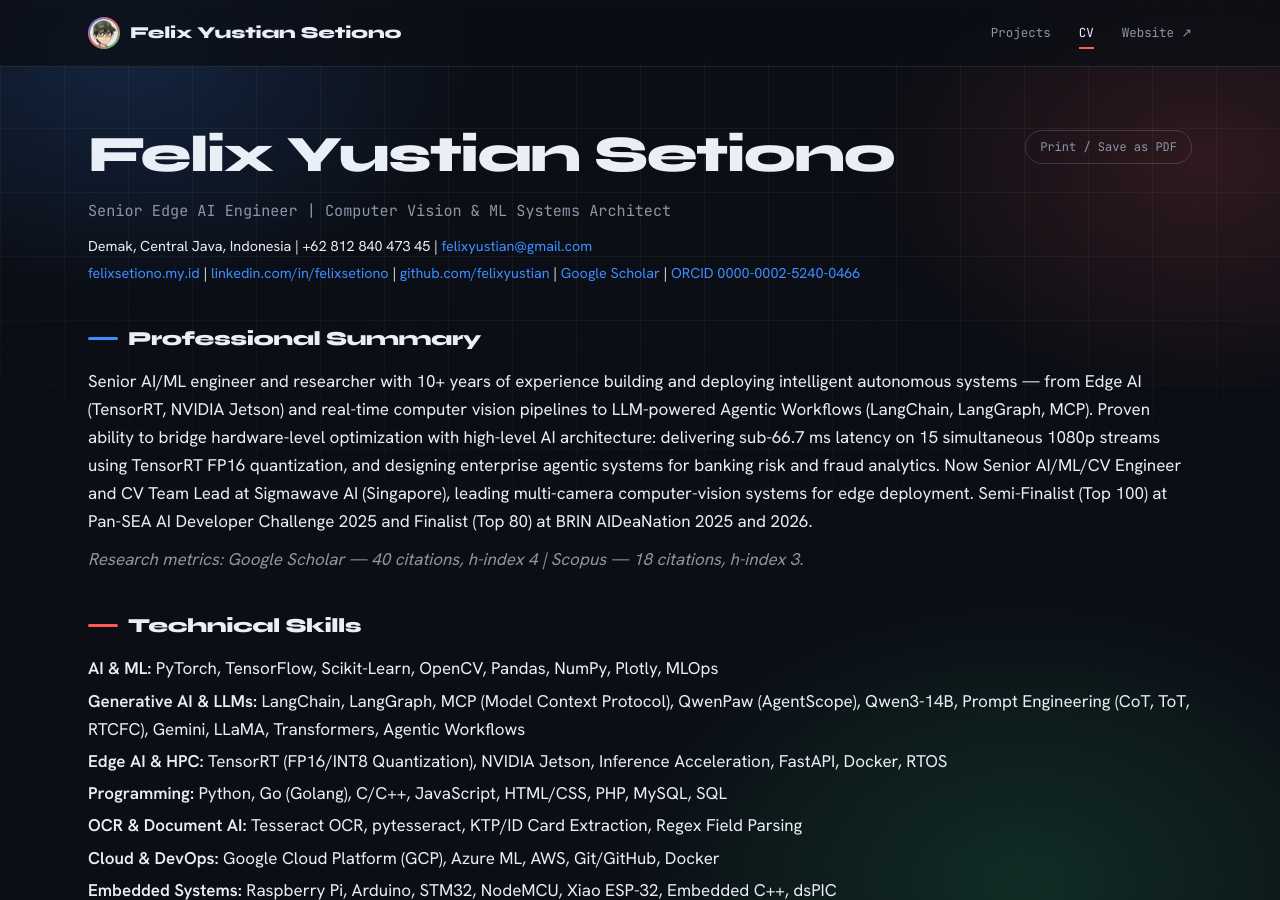
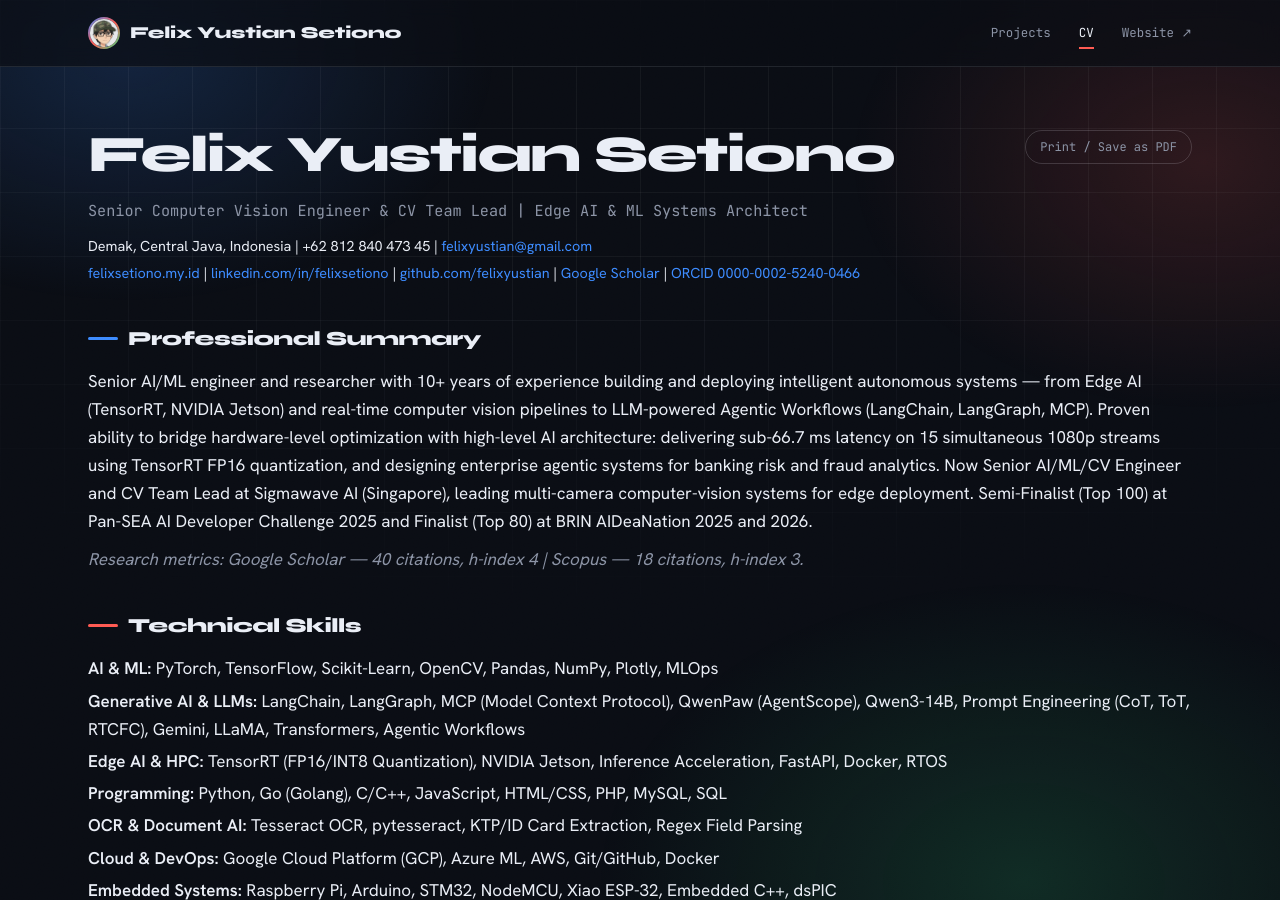
Before and after one commit to felixyustian/felixyustian.github.io, a Jekyll site: the page built from cv_ats_felix_yustian.html, in a window 1280 px wide and 900 px high. Built offline with Jekyll 4.4.1, drawn with Linux system fonts in a browser that asks for light colours.

Commit message:
Update CV page title

```diff
--- a/cv_ats_felix_yustian.html
+++ b/cv_ats_felix_yustian.html
@@ -23,7 +23,7 @@ description: Curriculum vitae of Felix Yustian Setiono, Senior Computer Vision E
 <button class="print" type="button" onclick="window.print()">Print / Save as PDF</button>
 <header>
   <h1>Felix Yustian Setiono</h1>
-  <p class="headline">Senior Edge AI Engineer | Computer Vision &amp; ML Systems Architect</p>
+  <p class="headline">Senior Computer Vision Engineer &amp; CV Team Lead | Edge AI &amp; ML Systems Architect</p>
   <p class="contact">Demak, Central Java, Indonesia | +62 812 840 473 45 | <a href="mailto:felixyustian@gmail.com">felixyustian@gmail.com</a></p>
   <p class="contact"><a href="https://felixsetiono.my.id">felixsetiono.my.id</a> | <a href="https://linkedin.com/in/felixsetiono">linkedin.com/in/felixsetiono</a> | <a href="https://github.com/felixyustian">github.com/felixyustian</a> | <a href="https://scholar.google.com/citations?user=W_NZMf4AAAAJ&amp;hl=en">Google Scholar</a> | <a href="https://orcid.org/0000-0002-5240-0466">ORCID 0000-0002-5240-0466</a></p>
 </header>
```
